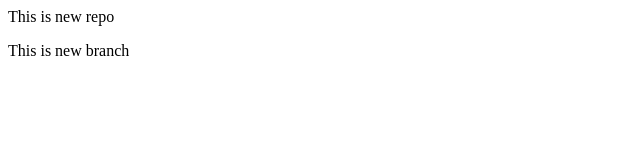
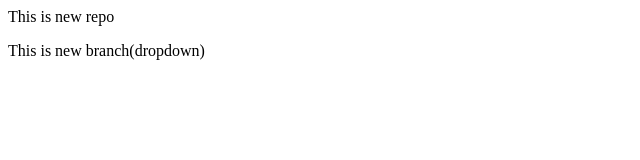
Before and after one commit to RahulBadiger/gitLocalRepo, a plain HTML site: page index.html in a window 1280 px wide. Shown: the full height of the page, 0-640 px from the left. Drawn offline with Linux system fonts and the light colour scheme.

Commit message:
added dropdown

```diff
--- a/index.html
+++ b/index.html
@@ -1,2 +1,2 @@
 <p>This is new repo</p>
-<p>This is new branch </p>
+<p>This is new branch(dropdown) </p>
```
